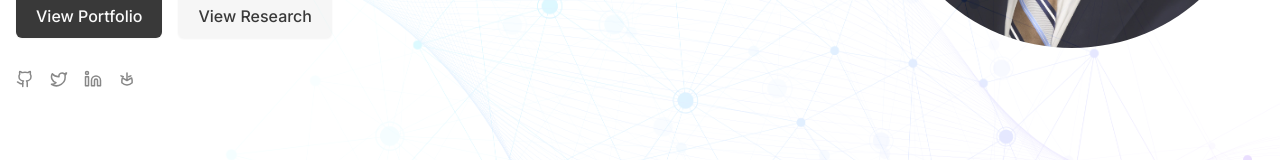
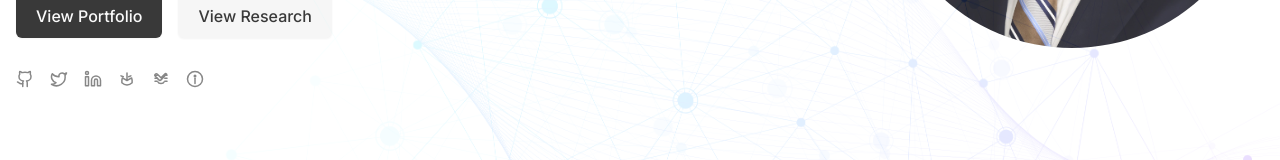
Before and after one commit to PouriaRouzrokh/PouriaRouzrokh.com, a Next.js app: page / in a window 1280 px wide. Shown: the part 541-701 px from the top of the page. Built offline with nearby package versions, Linux system fonts and the light colour scheme; no server answers.

Commit message:
properly added orcid and researchgate

```diff
--- a/src/components/layout/Footer.tsx
+++ b/src/components/layout/Footer.tsx
@@ -29,6 +29,8 @@ export default function Footer() {
             github: "",
             linkedin: "",
             googleScholar: "",
+            researchGate: "",
+            orcid: "",
           },
           skills: [],
         });
@@ -43,6 +45,8 @@ export default function Footer() {
     github: "",
     linkedin: "",
     googleScholar: "",
+    researchGate: "",
+    orcid: "",
   };
 
   return (
--- a/src/components/sections/HeroSection.tsx
+++ b/src/components/sections/HeroSection.tsx
@@ -22,6 +22,8 @@ export default function HeroSection({ profileData }: HeroSectionProps) {
       github: "",
       linkedin: "",
       googleScholar: "",
+      researchGate: "",
+      orcid: "",
     },
   };
 
--- a/src/components/ui/social-links.tsx
+++ b/src/components/ui/social-links.tsx
@@ -118,6 +118,63 @@ export function SocialLinks({
           </svg>
         </a>
       )}
+
+      {social.researchGate && (
+        <a
+          href={social.researchGate}
+          target="_blank"
+          rel="noopener noreferrer"
+          className="text-muted-foreground hover:text-foreground transition-colors"
+          aria-label="ResearchGate"
+        >
+          <svg
+            xmlns="http://www.w3.org/2000/svg"
+            width={iconSize}
+            height={iconSize}
+            viewBox="0 0 24 24"
+            fill="none"
+            stroke="currentColor"
+            strokeWidth="2"
+            strokeLinecap="round"
+            strokeLinejoin="round"
+          >
+            <path d="M19.586 5.586a2 2 0 0 0-2.828 0L12 10.343 7.242 5.586a2 2 0 1 0-2.828 2.828L9.172 13.172a2 2 0 0 0 2.828 0L16.757 8.414a2 2 0 0 0 0-2.828Z" />
+            <path d="M8 16c.5 1.5 2.358 2 4 2s3.5-.5 4-2" />
+            <path d="M20 7h-3" />
+            <path d="M20 11h-3" />
+            <path d="M20 15h-3" />
+            <path d="M4 7h3" />
+            <path d="M4 11h3" />
+            <path d="M4 15h3" />
+          </svg>
+        </a>
+      )}
+
+      {social.orcid && (
+        <a
+          href={social.orcid}
+          target="_blank"
+          rel="noopener noreferrer"
+          className="text-muted-foreground hover:text-foreground transition-colors"
+          aria-label="ORCID"
+        >
+          <svg
+            xmlns="http://www.w3.org/2000/svg"
+            width={iconSize}
+            height={iconSize}
+            viewBox="0 0 24 24"
+            fill="none"
+            stroke="currentColor"
+            strokeWidth="2"
+            strokeLinecap="round"
+            strokeLinejoin="round"
+          >
+            <circle cx="12" cy="12" r="10" />
+            <circle cx="12" cy="8" r="1" />
+            <path d="M12 11v7" />
+          </svg>
+        </a>
+      )}
     </div>
   );
 }
--- a/src/lib/data-fetching.ts
+++ b/src/lib/data-fetching.ts
@@ -54,6 +54,8 @@ export async function getProfile(): Promise<ProfileData> {
       github: profileData.social?.github || "",
       linkedin: profileData.social?.linkedin || "",
       googleScholar: profileData.social?.googleScholar || "",
+      researchGate: profileData.social?.researchGate || "",
+      orcid: profileData.social?.orcid || "",
     },
     skills: Array.isArray(profileData.skills) ? profileData.skills : [],
   };
--- a/src/lib/types.ts
+++ b/src/lib/types.ts
@@ -160,6 +160,8 @@ export interface RawProfileData {
     github?: string;
     linkedin?: string;
     googleScholar?: string;
+    researchGate?: string;
+    orcid?: string;
   };
   skills?: Array<{ category: string; items: string[] }>;
   [key: string]: unknown;
```
